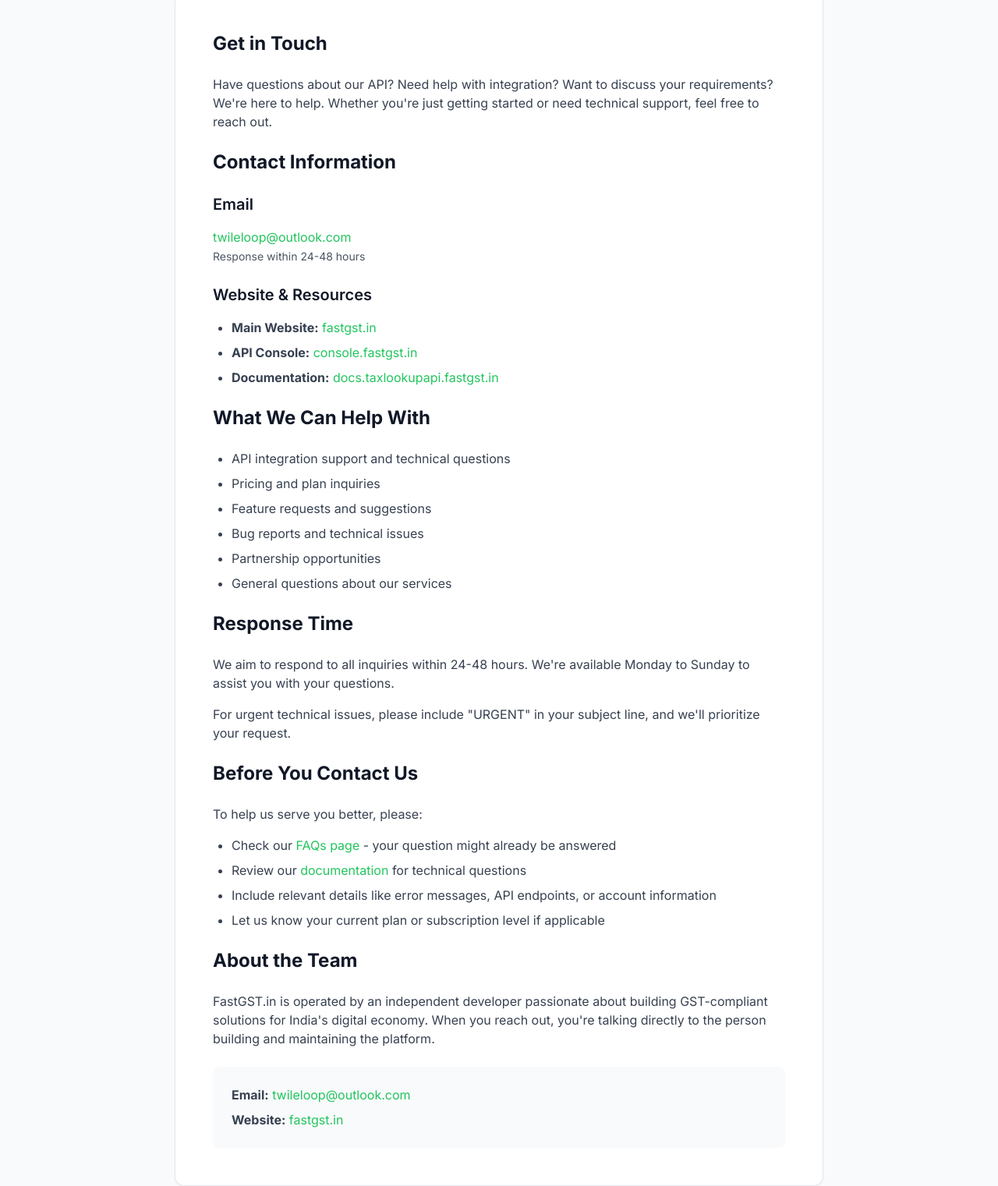
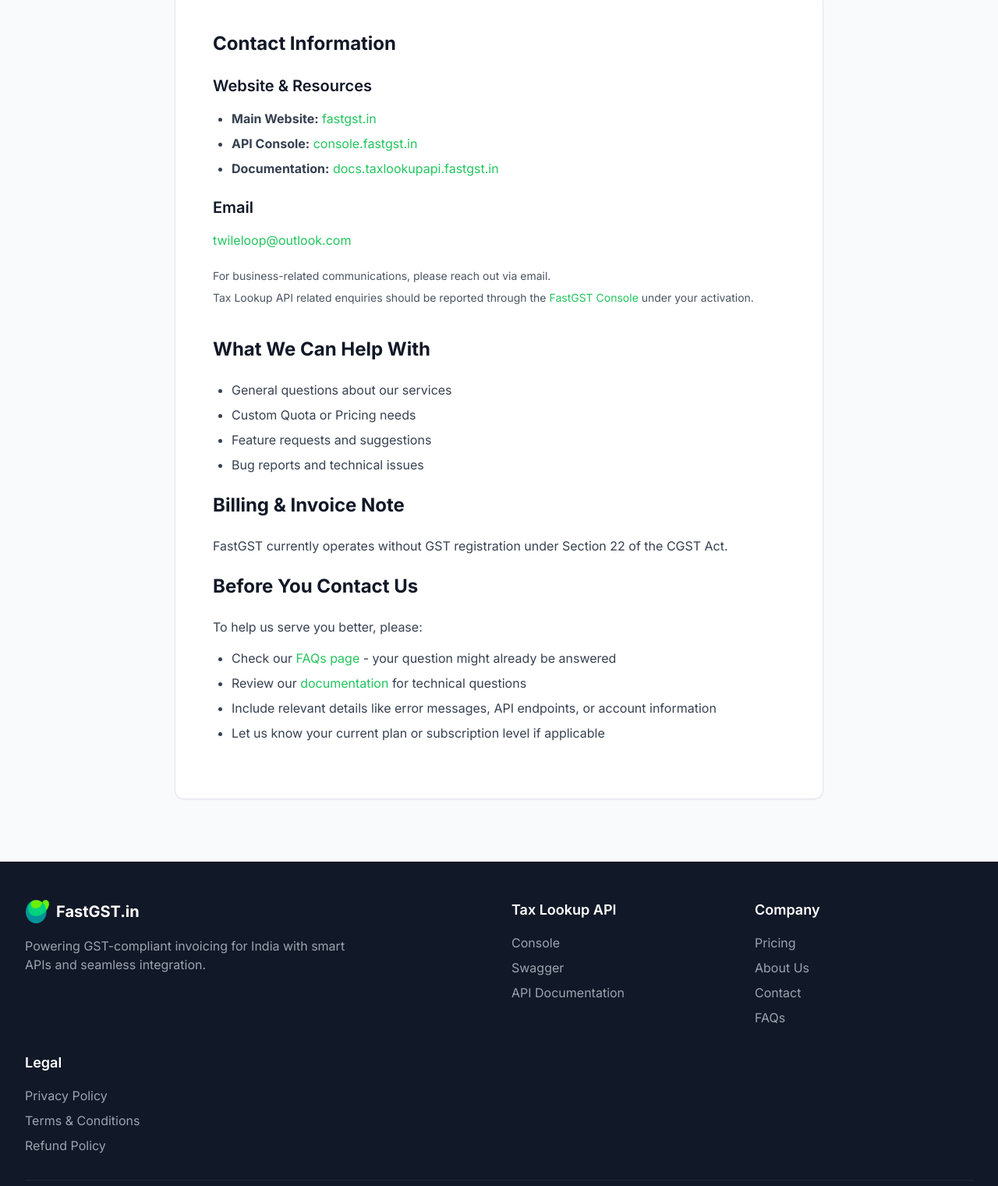
Before and after one commit to fastgst/www.fastgst.in, an Eleventy site: page src/pages/contact.njk in a window 1280 px wide. Shown: the part 317-1838 px from the top of the page at 78% size. Built offline with nearby package versions, Linux system fonts and the light colour scheme; Eleventy itself is replaced by a stand-in of ours; files that its build step writes are made by us from their sources; no server answers.

Commit message:
fix - BIlling page improvements

```diff
--- a/src/pages/contact.njk
+++ b/src/pages/contact.njk
@@ -90,18 +90,7 @@
 
             <div class="bg-white rounded-xl shadow-sm border border-gray-200 p-8 md:p-12">
                 <div class="prose prose-lg max-w-none">
-                    <h2 class="text-2xl font-bold text-gray-900 mb-6">Get in Touch</h2>
-                    <p class="text-gray-700 mb-6">
-                        Have questions about our API? Need help with integration? Want to discuss your requirements? We're here to help. Whether you're just getting started or need technical support, feel free to reach out.
-                    </p>
-
                     <h2 class="text-2xl font-bold text-gray-900 mb-6">Contact Information</h2>
-
-                    <h3 class="text-xl font-semibold text-gray-900 mb-4">Email</h3>
-                    <p class="text-gray-700 mb-6">
-                        <a href="mailto:twileloop@outlook.com" class="text-primary-500 hover:text-primary-600">twileloop@outlook.com</a><br>
-                        <span class="text-sm text-gray-600">Response within 24-48 hours</span>
-                    </p>
 
                     <h3 class="text-xl font-semibold text-gray-900 mb-4">Website & Resources</h3>
                     <ul class="list-disc pl-6 mb-6 text-gray-700 space-y-2">
@@ -110,22 +99,29 @@
                         <li><strong>Documentation:</strong> <a href="https://docs.taxlookupapi.fastgst.in/documentations/index.html" target="_blank" class="text-primary-500 hover:text-primary-600">docs.taxlookupapi.fastgst.in</a></li>
                     </ul>
 
+                    <h3 class="text-xl font-semibold text-gray-900 mb-4">Email</h3>
+                    <p class="text-gray-700 mb-6">
+                        <a href="mailto:twileloop@outlook.com" class="text-primary-500 hover:text-primary-600">twileloop@outlook.com</a><br>
+                    </p>
+
+                    <p class="text-sm text-gray-600 mb-2">
+                        For business-related communications, please reach out via email.
+                    </p>
+                    <p class="text-sm text-gray-600 mb-10">
+                        Tax Lookup API related enquiries should be reported through the <a href="https://console.fastgst.in/login" target="_blank" class="text-primary-500 hover:text-primary-600">FastGST Console</a> under your activation.
+                    </p>
+
                     <h2 class="text-2xl font-bold text-gray-900 mb-6">What We Can Help With</h2>
                     <ul class="list-disc pl-6 mb-6 text-gray-700 space-y-2">
-                        <li>API integration support and technical questions</li>
-                        <li>Pricing and plan inquiries</li>
+                        <li>General questions about our services</li>
+                        <li>Custom Quota or Pricing needs</li>
                         <li>Feature requests and suggestions</li>
                         <li>Bug reports and technical issues</li>
-                        <li>Partnership opportunities</li>
-                        <li>General questions about our services</li>
                     </ul>
 
-                    <h2 class="text-2xl font-bold text-gray-900 mb-6">Response Time</h2>
-                    <p class="text-gray-700 mb-4">
-                        We aim to respond to all inquiries within 24-48 hours. We're available Monday to Sunday to assist you with your questions.
-                    </p>
+                    <h2 class="text-2xl font-bold text-gray-900 mb-6">Billing & Invoice Note</h2>
                     <p class="text-gray-700 mb-6">
-                        For urgent technical issues, please include "URGENT" in your subject line, and we'll prioritize your request.
+                        FastGST currently operates without GST registration under Section 22 of the CGST Act.
                     </p>
 
                     <h2 class="text-2xl font-bold text-gray-900 mb-6">Before You Contact Us</h2>
@@ -138,16 +134,6 @@
                         <li>Include relevant details like error messages, API endpoints, or account information</li>
                         <li>Let us know your current plan or subscription level if applicable</li>
                     </ul>
-
-                    <h2 class="text-2xl font-bold text-gray-900 mb-6">About the Team</h2>
-                    <p class="text-gray-700 mb-6">
-                        FastGST.in is operated by an independent developer passionate about building GST-compliant solutions for India's digital economy. When you reach out, you're talking directly to the person building and maintaining the platform.
-                    </p>
-
-                    <div class="bg-gray-50 rounded-lg p-6">
-                        <p class="text-gray-700 mb-2"><strong>Email:</strong> <a href="mailto:twileloop@outlook.com" class="text-primary-500 hover:text-primary-600">twileloop@outlook.com</a></p>
-                        <p class="text-gray-700"><strong>Website:</strong> <a href="/" class="text-primary-500 hover:text-primary-600">fastgst.in</a></p>
-                    </div>
                 </div>
             </div>
         </div>
```
